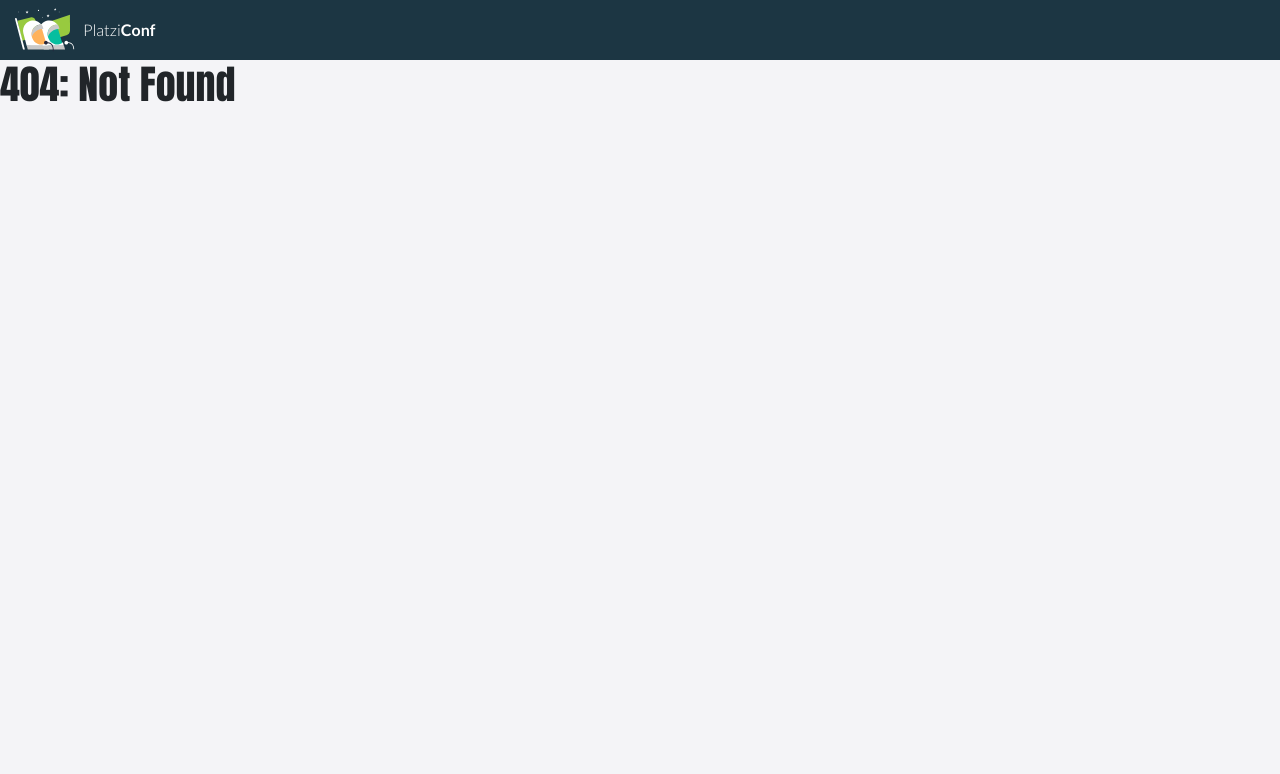
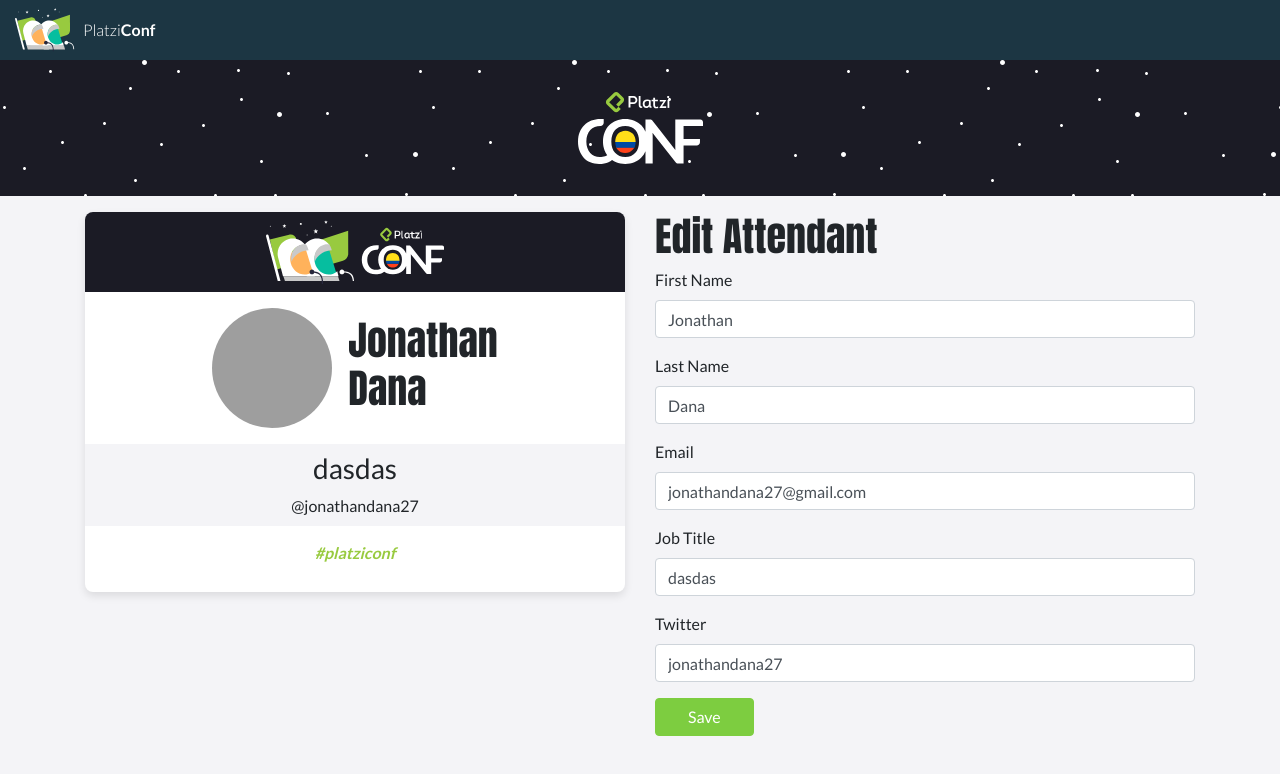
Before and after one commit to jonathandana/react-platzi-badges, a React (Create React App) app: page /badges/1/edit in a window 1280 px wide. Before the commit this address had no page. Shown: the top 774 px of the page. Built offline with nearby package versions, Linux system fonts and the light colour scheme; data requests are answered from the project's data file; grey boxes are pictures that could not be loaded.

Commit message:
new component edit badges

```diff
--- a/server/db.json
+++ b/server/db.json
@@ -4,9 +4,17 @@
       "firstName": "Jonathan ",
       "lastName": "Dana",
       "email": "jonathandana27@gmail.com",
-      "jobTitle": "Developer ",
+      "jobTitle": "dasdas ",
       "twitter": "jonathandana27",
       "id": 1
+    },
+    {
+      "firstName": "Danit",
+      "lastName": "Dana",
+      "email": "daniteld@gmai.com",
+      "jobTitle": "Designer",
+      "twitter": "dasdasd",
+      "id": 2
     }
   ]
 }
--- a/src/components/App.js
+++ b/src/components/App.js
@@ -5,6 +5,7 @@
 import Home from '../pages/Home';
 import Badges from '../pages/Badges';
 import BadgeNew from '../pages/BadgeNew';
+import BadgeEdit from '../pages/BadgeEdit';
 import NotFound from '../pages/NotFound';
 
 function App() {
@@ -15,6 +16,7 @@
           <Route exact path="/" component={Home} />
           <Route exact path="/badges" component={Badges} />
           <Route exact path="/badges/new" component={BadgeNew} />
+          <Route exact path="/badges/:badgeId/edit" component={BadgeEdit} />
           <Route component={NotFound} />
         </Switch>
       </Layout>
--- a/src/components/BadgeForm.js
+++ b/src/components/BadgeForm.js
@@ -14,7 +14,7 @@
   render() {
     return (
       <div>
-        <h1>New Attendant</h1>
+
 
         <form onSubmit={this.props.onSubmit}>
           <div className="form-group">
--- a/src/components/BadgesList.js
+++ b/src/components/BadgesList.js
@@ -44,7 +44,9 @@
           {this.props.badges.map(badge => {
             return (
               <li key={badge.id}>
-                <BadgesListItem badge={badge} />
+                  <Link className="text-reset text-decoration-none" to={`/badges/${badge.id}/edit`}>
+                    <BadgesListItem badge={badge} />
+                  </Link>
               </li>
             );
           })}
--- /dev/null
+++ b/src/pages/BadgeEdit.js
@@ -0,0 +1,111 @@
+import React from 'react';
+import './styles/BadgeEdit.css';
+import api from "../api";
+import PageLoading from "../components/PageLoading";
+import header from "../images/platziconf-logo.svg";
+import Badge from "../components/Badge";
+import BadgeForm from "../components/BadgeForm";
+
+
+class BadgeEdit extends React.Component{
+    state = {
+        loading:true,
+        error:null,
+        form: {
+            firstName: '',
+            lastName: '',
+            email: '',
+            jobTitle: '',
+            twitter: '',
+        },
+    };
+
+    handleChange = e => {
+        this.setState({
+            form: {
+                ...this.state.form,
+                [e.target.name]: e.target.value,
+            },
+        });
+    };
+
+
+    handleSubmit = async e => {
+        e.preventDefault();
+
+        this.setState({
+            loading:true,
+            error:null
+        });
+
+        try{
+            await api.badges.update(this.props.match.params.badgeId,this.state.form);
+            this.setState({loading:false,});
+
+            this.props.history.push('/badges');
+
+        }catch (error) {
+            this.setState({loading:false,error})
+        }
+    };
+
+    componentDidMount() {
+        this.fetchData();
+    }
+
+    fetchData = async ()=>{
+        this.setState({loading:true,error:null});
+
+        try{
+
+            const data = await api.badges.read(this.props.match.params.badgeId);
+
+            console.log(data);
+            this.setState({loading:false,form:data});
+        }catch (error) {
+            this.setState({loading:false,error});
+        }
+    };
+
+    render() {
+
+        if(this.state.loading){
+            return <PageLoading/>
+        }
+
+        return (
+            <React.Fragment>
+                <div className="BadgeEdit__hero">
+                    <img className="BadgeEdit__hero-image img-fluid" src={header} alt="Logo" />
+                </div>
+
+                <div className="container">
+                    <div className="row">
+                        <div className="col-6">
+                            <Badge
+                                firstName={this.state.form.firstName || 'FIRST_NAME'}
+                                lastName={this.state.form.lastName || 'LAST_NAME'}
+                                twitter={this.state.form.twitter || 'twitter'}
+                                jobTitle={this.state.form.jobTitle || 'JOB_TITLE' }
+                                email={this.state.form.email }
+                            />
+                        </div>
+
+                        <div className="col-6">
+                            <h1>Edit Attendant</h1>
+                            <BadgeForm
+                                onChange={this.handleChange}
+                                onSubmit={this.handleSubmit}
+                                formValues={this.state.form}
+                                error={this.state.error}
+                            />
+                        </div>
+                    </div>
+                </div>
+            </React.Fragment>
+        );
+    }
+}
+
+
+export default BadgeEdit;
--- a/src/pages/BadgeNew.js
+++ b/src/pages/BadgeNew.js
@@ -75,6 +75,7 @@
             </div>
 
             <div className="col-6">
+              <h1>New Attendant</h1>
               <BadgeForm
                 onChange={this.handleChange}
                 onSubmit={this.handleSubmit}
--- /dev/null
+++ b/src/pages/styles/BadgeEdit.css
@@ -0,0 +1,15 @@
+.BadgeEdit__hero {
+  width: 100%;
+  padding: 2rem 0;
+  background: url('../../images/stars.svg'), #1B1B25;
+  background-repeat: repeat;
+  margin-bottom: 1rem;
+  color: #ffffff;
+  display: flex;
+  justify-content: center;
+
+}
+
+.BadgeEdit__hero-image{
+  max-width: 125px;
+}
```
